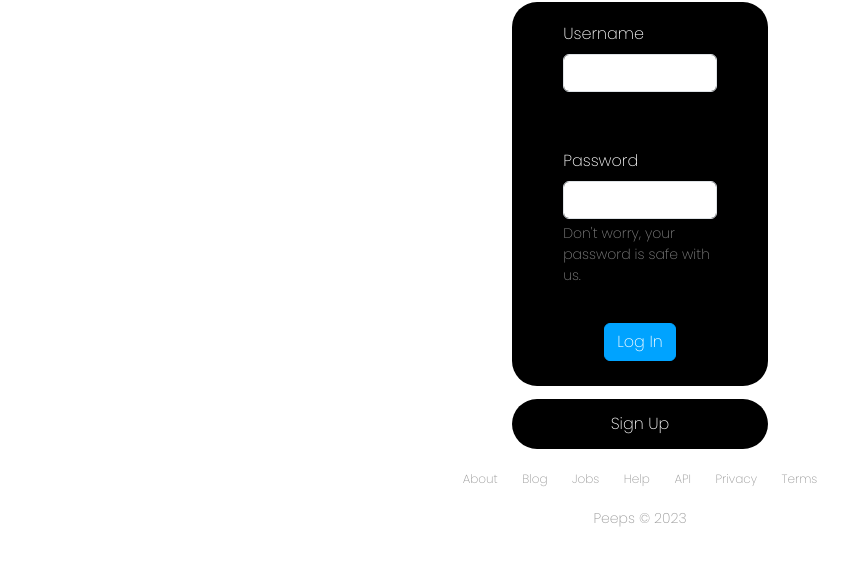
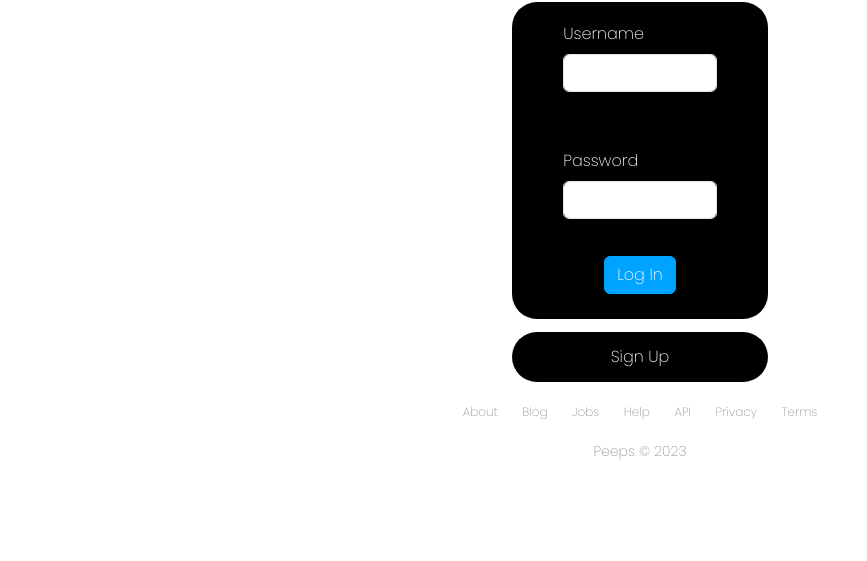
Before and after one commit to Unit-7-PEEPS/peeps, a website: page public/Login.html in a window 1280 px wide. Shown: the part 187-748 px from the top of the page, without its empty margins (0-867 px from the left). Drawn offline with nearby package versions, Linux system fonts and the light colour scheme.

Commit message:
patched Login and Signup

```diff
--- a/public/Login.html
+++ b/public/Login.html
@@ -62,7 +62,7 @@
         <div class="mb-3">
           <label for="exampleInputPassword1" class="form-label">Password</label>
           <input type="password" class="form-control" id="exampleInputPassword1">
-          <div id="passHelp" class="form-text">Don't worry, your password is safe with us.</div>
+
         </div>
         <div class="submit-button">
         <button type="submit" class="btn btn-primary">Log In</button>
```
Also changed, not shown: public/signup.html (+1 -0 lines).
